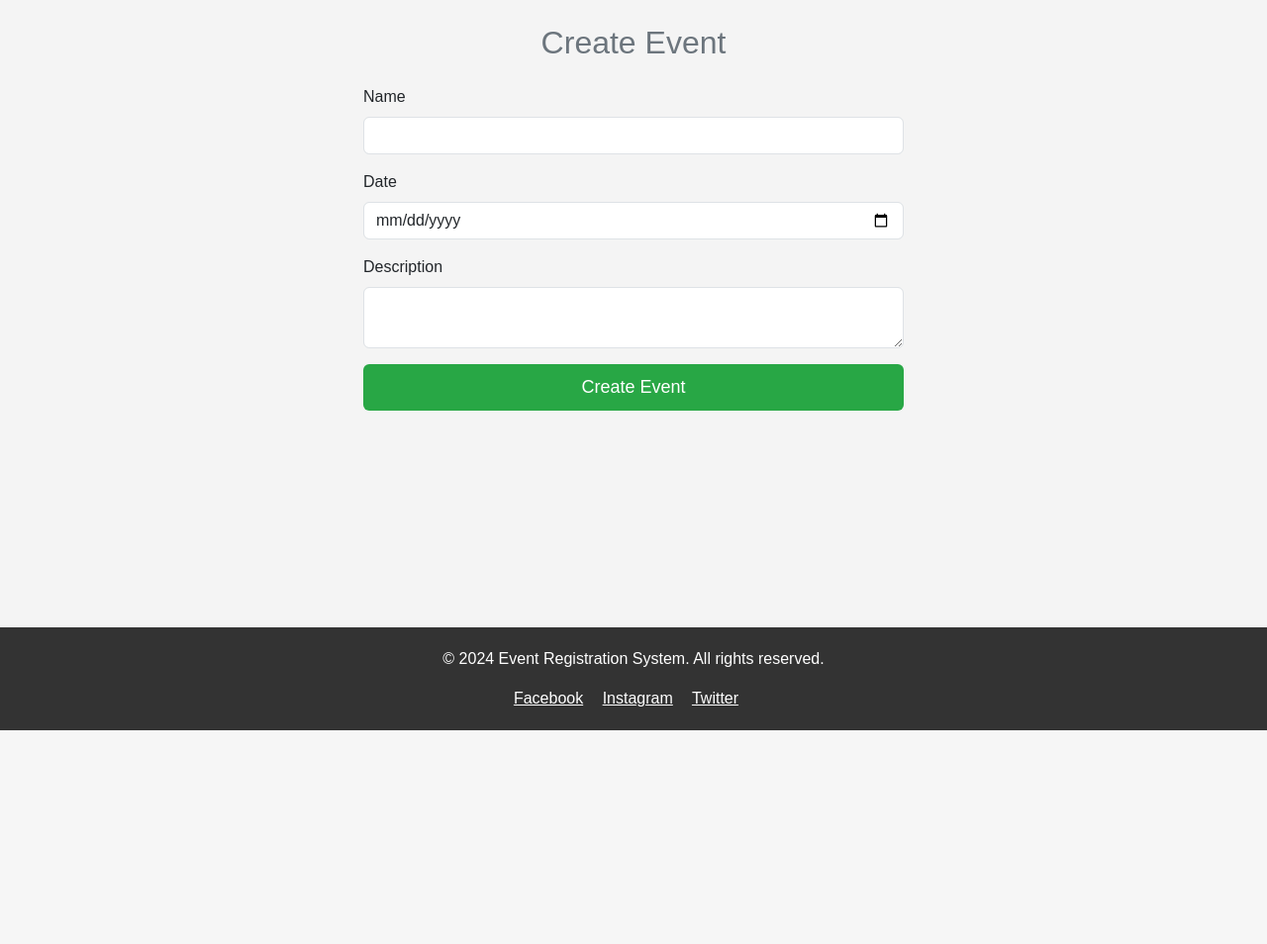
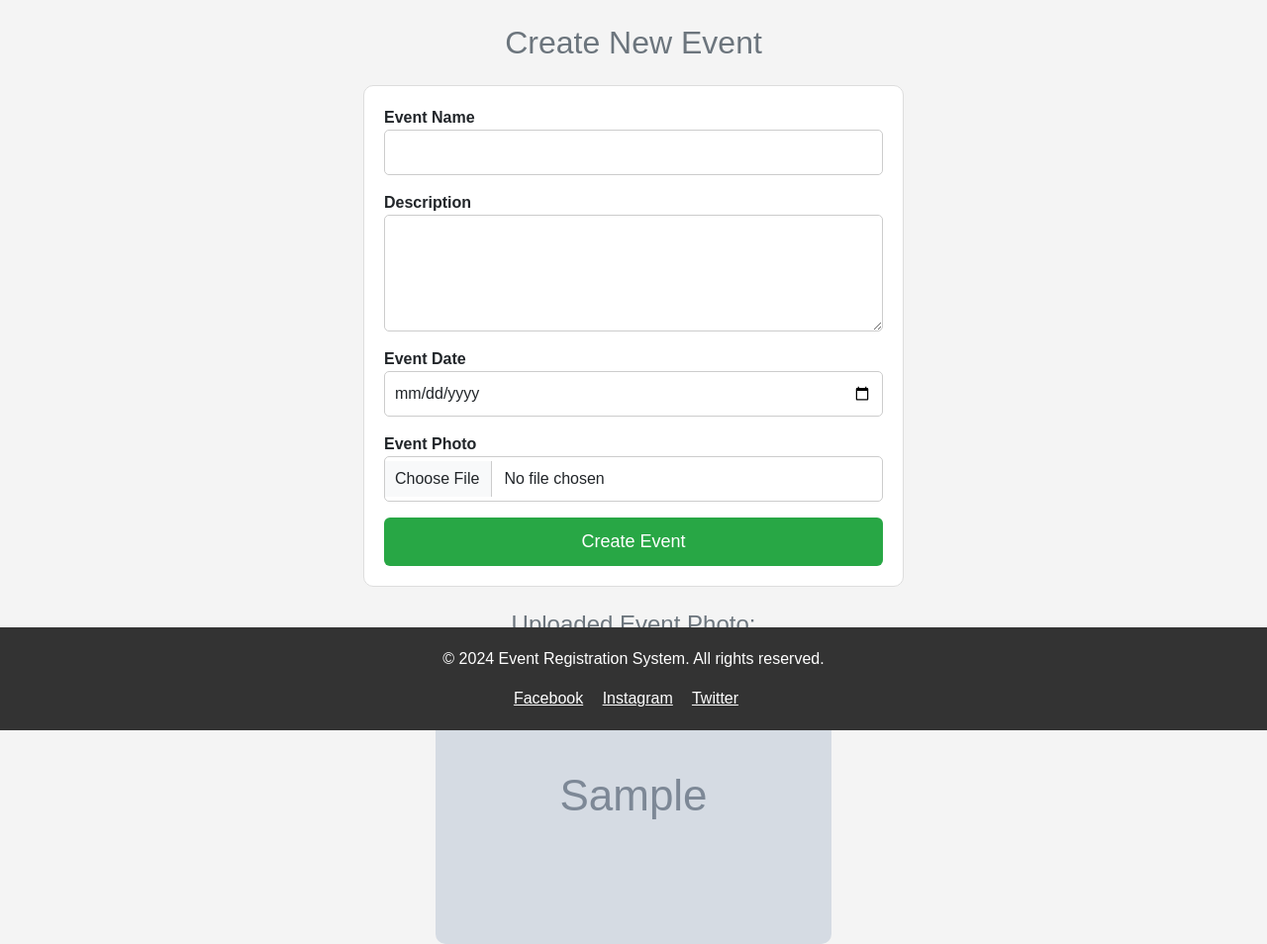
Before and after one commit to stanly08/Eventify, a Python web app: template app/templates/create_event.html in a window 1280 px wide. Shown: the part 62-1016 px from the top of the page at 99% size. Before the commit the page ends 800 px from the top, so only its background shows below. Run offline with Jinja, Linux system fonts and the light colour scheme; the template is opened without the code that fills it: most values are stand-ins (such as "Sample title", 1, 10 or a date in 2020); grey boxes marked "Sample" are stand-in pictures; form fields are guessed from the names that the template uses.

Commit message:
Update create_event.html

```diff
--- a/app/templates/create_event.html
+++ b/app/templates/create_event.html
@@ -1,24 +1,26 @@
 {% extends "base.html" %}
 {% block content %}
-    <h2 class="text-center my-4" style="color: #6C757D;">Create Event</h2>
+    <h2 class="text-center my-4" style="color: #6C757D;">Create New Event</h2>
     <div class="row justify-content-center">
         <div class="col-md-6">
-            <form method="POST" action="{{ url_for('create_event') }}">
-                {{ form.hidden_tag() }}
-                <div class="mb-3">
-                    {{ form.name.label(class="form-label") }}
-                    {{ form.name(class="form-control") }}
+            <form action="{{ url_for('create_event') }}" method="POST" enctype="multipart/form-data" style="border: 1px solid #ddd; padding: 20px; border-radius: 10px; background-color: #fff;">
+                <div class="form-group mb-3">
+                    <label for="name" style="font-weight: bold;">Event Name</label>
+                    <input type="text" class="form-control" id="name" name="name" required style="padding: 10px; border-radius: 5px; border: 1px solid #ccc;">
                 </div>
-                <div class="mb-3">
-                    {{ form.date.label(class="form-label") }}
-                    {{ form.date(class="form-control") }}
+                <div class="form-group mb-3">
+                    <label for="description" style="font-weight: bold;">Description</label>
+                    <textarea class="form-control" id="description" name="description" rows="4" required style="padding: 10px; border-radius: 5px; border: 1px solid #ccc;"></textarea>
                 </div>
-                <div class="mb-3">
-                    {{ form.description.label(class="form-label") }}
-                    {{ form.description(class="form-control") }}
+                <div class="form-group mb-3">
+                    <label for="date" style="font-weight: bold;">Event Date</label>
+                    <input type="date" class="form-control" id="date" name="date" required style="padding: 10px; border-radius: 5px; border: 1px solid #ccc;">
                 </div>
-                <button type="submit" class="btn w-100"
-                    style="background-color: #28A745; color: #fff; border: none; padding: 10px; font-size: 18px; cursor: pointer;"
+                <div class="form-group mb-3">
+                    <label for="photo" style="font-weight: bold;">Event Photo</label>
+                    <input type="file" class="form-control" id="photo" name="photo" accept="image/*" required style="padding: 10px; border-radius: 5px; border: 1px solid #ccc;">
+                </div>
+                <button type="submit" class="btn w-100" style="background-color: #28A745; color: #fff; padding: 10px; font-size: 18px;"
                     onmouseover="this.style.backgroundColor='#218838'"
                     onmouseout="this.style.backgroundColor='#28A745'">
                     Create Event
@@ -26,4 +28,14 @@
             </form>
         </div>
     </div>
+
+    <!-- Display the uploaded photo with styles -->
+    {% if photo_url %}
+    <div class="text-center mt-4">
+        <h4 style="color: #6C757D;">Uploaded Event Photo:</h4>
+        <img src="{{ photo_url }}" alt="Event Photo" style="max-width: 100%; border-radius: 10px; transition: transform 0.3s;"
+             onmouseover="this.style.transform='rotate(5deg)';"
+             onmouseout="this.style.transform='rotate(0deg)';">
+    </div>
+    {% endif %}
 {% endblock %}
```
